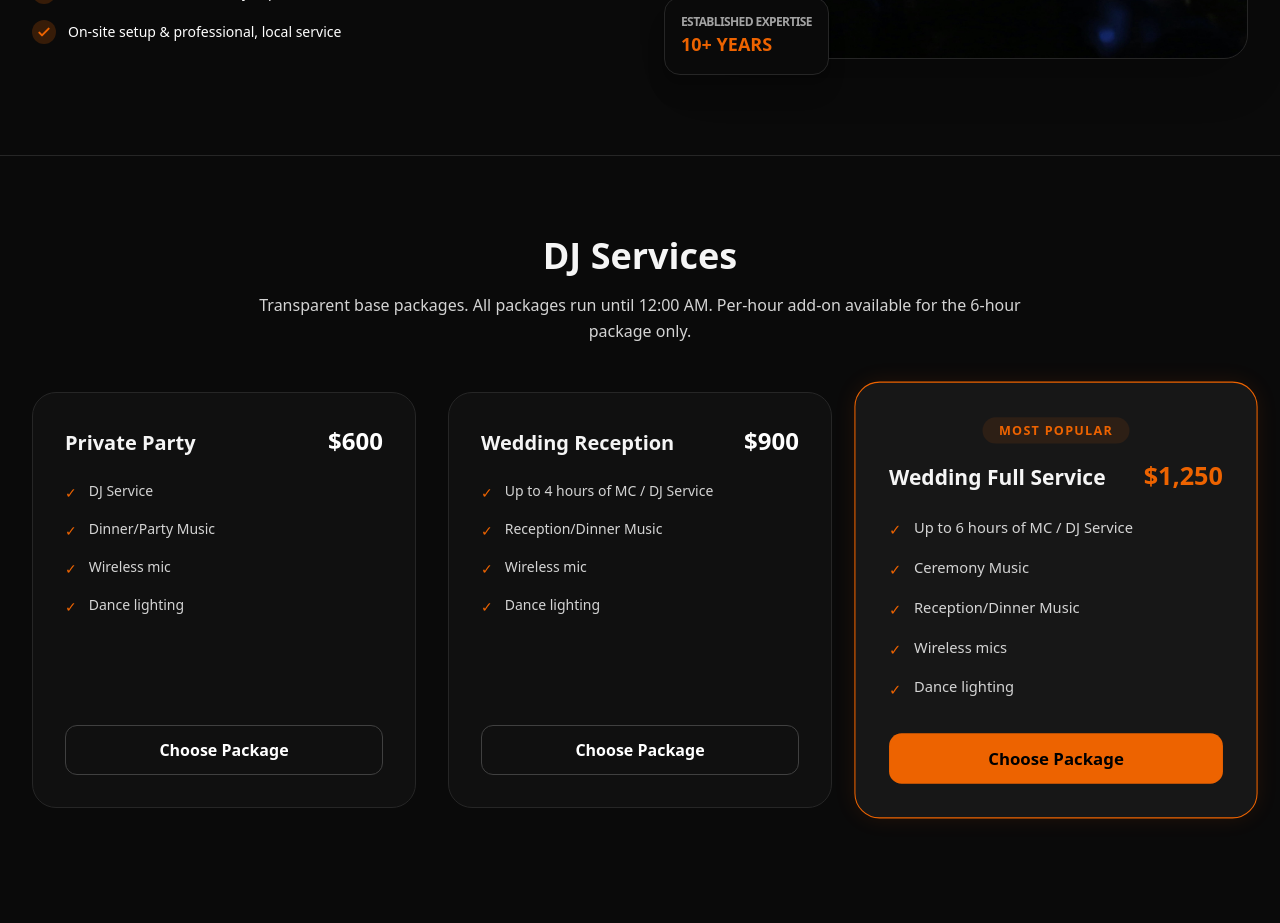
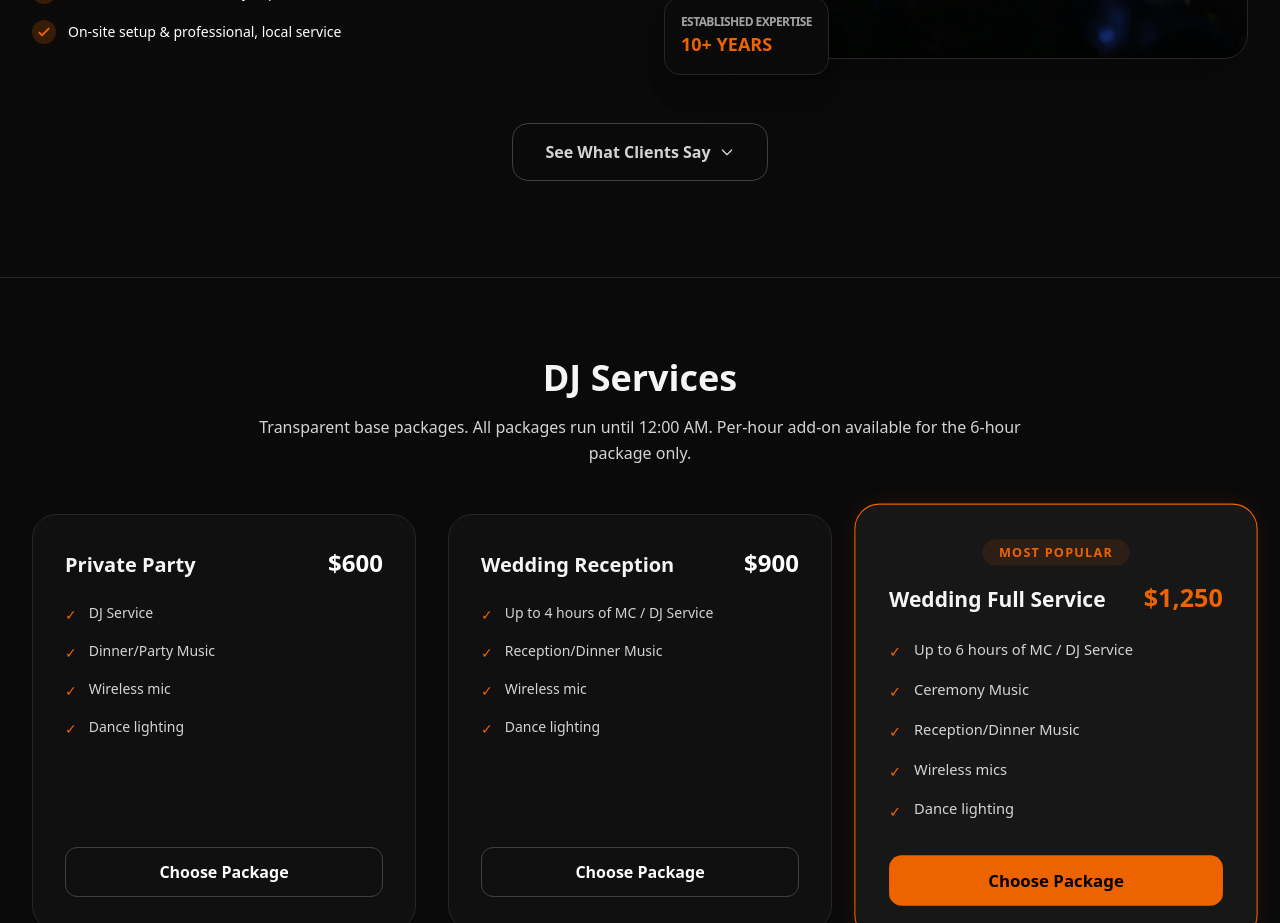
Before and after one commit to dexter806/tascosa.audio, a Next.js app: page / in a window 1280 px wide. Shown: the part 2320-3243 px from the top of the page. Built offline with nearby package versions, Linux system fonts and the light colour scheme.

Commit message:
Update index.js

```diff
--- a/pages/index.js
+++ b/pages/index.js
@@ -457,6 +457,20 @@
                 </div>
               </div>
             </div>
+
+            {/* See What Clients Say button */}
+            <div className="mt-16 text-center">
+              <a
+                href="#testimonials"
+                className="inline-flex items-center gap-2 rounded-2xl px-8 py-4 border border-neutral-700 hover:border-tascosa-orange hover:text-tascosa-orange text-neutral-300 font-semibold transition-all"
+              >
+                See What Clients Say
+                <svg className="h-4 w-4" fill="none" viewBox="0 0 24 24" stroke="currentColor" strokeWidth={2}>
+                  <path strokeLinecap="round" strokeLinejoin="round" d="M19 9l-7 7-7-7" />
+                </svg>
+              </a>
+            </div>
+
           </section>
 
           {/* ── PRICING ───────────────────────────────────────────────── */}
@@ -580,7 +594,7 @@
           </section>
 
           {/* ── TESTIMONIALS ──────────────────────────────────────────── */}
-          <section className="mx-auto max-w-7xl px-4 sm:px-6 lg:px-8 py-20 border-t border-neutral-800">
+          <section id="testimonials" className="mx-auto max-w-7xl px-4 sm:px-6 lg:px-8 py-20 border-t border-neutral-800">
             <div className="text-center max-w-3xl mx-auto mb-12">
               <h2 className="text-3xl md:text-4xl font-bold">What Clients Say</h2>
               <p className="mt-4 text-neutral-300">
```
